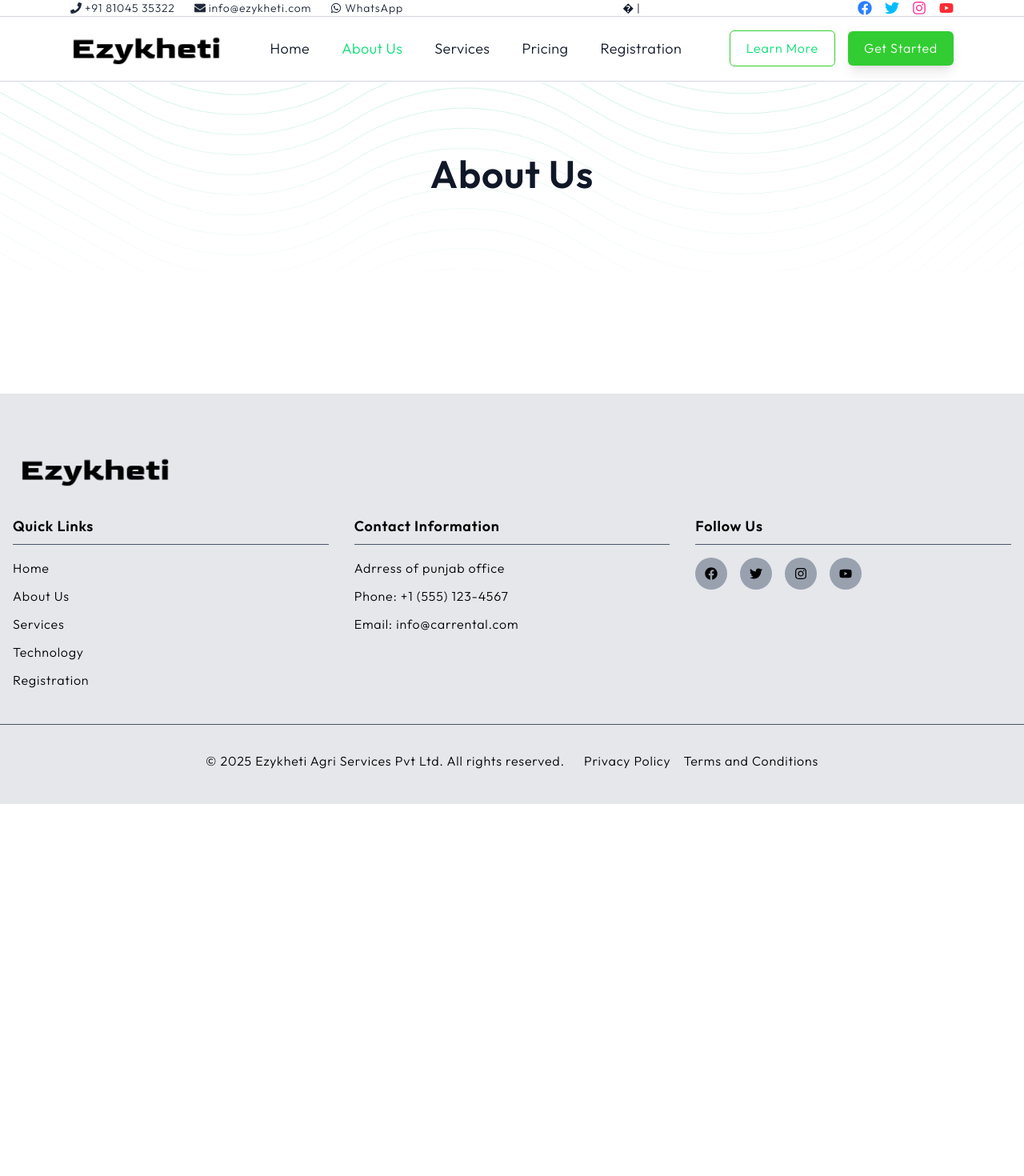
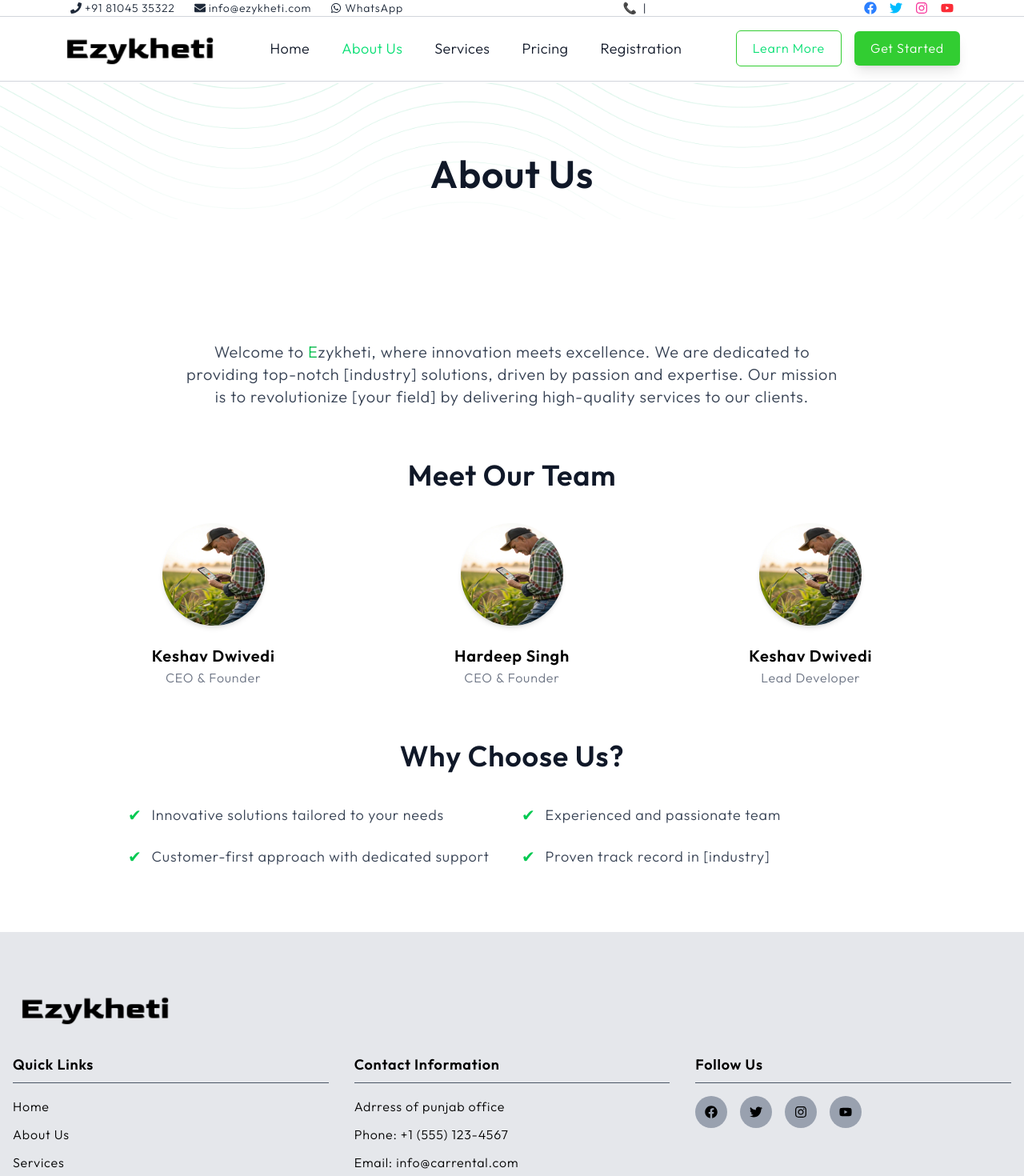
Before and after one commit to taranjitsahota/ezykheti-frontend, a React (Vite) app: page /about in a window 1280 px wide. Shown: the top 1470 px of the page at 80% size. Before the commit the page ends 1005 px from the top, so only its background shows below. Built offline with nearby package versions, Linux system fonts and the light colour scheme.

Commit message:
responsive fixed

```diff
--- a/src/components/HowItWorks.jsx
+++ b/src/components/HowItWorks.jsx
@@ -12,7 +12,7 @@ export default function HowItWorks() {
       {/* Rotating circles with dots */}
       <div className="absolute inset-0 flex items-center justify-center">
         <div className="relative w-full min-h-[500px] md:min-h-screen bg-gradient-to-br from-[#2C2F36] to-[#1E1F23] flex items-center justify-center">
-          <div className="relative w-[300px] h-[300px] md:w-[450px] md:h-[450px]">
+          <div className="relative w-[250px] h-[250px] sm:w-[300px] sm:h-[300px] md:w-[450px] md:h-[450px]">
             {/* Circles */}
             {circles.map((circle, index) => (
               <div
@@ -43,7 +43,7 @@ export default function HowItWorks() {
                 <div
                   className="w-3 h-3 bg-green-400 rounded-full absolute"
                   style={{
-                    transform: `translate(${circle.radius}px, -50%) `,
+                    transform: `translate(${circle.radius}px, -50%)`,
                   }}
                 />
               </motion.div>
@@ -51,7 +51,7 @@ export default function HowItWorks() {
 
             {/* Center text */}
             <div className="absolute inset-0 flex items-center justify-center">
-              <h2 className="text-white text-3xl font-bold text-center leading-snug">
+              <h2 className="text-white text-2xl sm:text-3xl font-bold text-center leading-snug">
                 How <br /> It Works
               </h2>
             </div>
@@ -89,7 +89,7 @@ export default function HowItWorks() {
         ].map((item, index) => (
           <div
             key={index}
-            className={`bg-gradient-to-br from-[#2C2F36] to-[#1E1F23] border border-green-500 border-opacity-80 rounded-2xl p-4 text-white shadow-md relative w-full max-w-[300px] h-36 ${item.pos}`}
+            className={`bg-gradient-to-br from-[#2C2F36] to-[#1E1F23] border border-green-500 border-opacity-80 rounded-2xl p-4 text-white shadow-md relative w-full max-w-full sm:max-w-[300px] h-36 ${item.pos}`}
           >
             <h3 className="text-lg font-semibold mb-2">{item.title}</h3>
             <p className="text-gray-300 text-sm mb-3 leading-snug">
--- a/src/components/LoopingYouTube.jsx
+++ b/src/components/LoopingYouTube.jsx
@@ -44,7 +44,6 @@ const LoopingYouTube = () => {
   };
 
   return (
-
     <div className="relative mt-10 w-screen h-[30vh] md:h-[75vh] overflow-hidden">
       <YouTube
         videoId="A-AjJYcxoYU"
@@ -54,17 +53,29 @@ const LoopingYouTube = () => {
         onReady={onPlayerReady}
         onStateChange={onPlayerStateChange}
       />
-          <div className="absolute inset-0 z-20" style={{ background: "transparent", pointerEvents: "all" }}></div>
-          {/* <div className="relative z-10 flex items-center h-full text-black text-left p-4"> */}
-          {/* <div className="p-6 rounded-xl max-w-3xl">
-            <h1 className="text-3xl md:text-4xl font-bold mb-4">
-              Ezykheti Agri Services
-            </h1>
-          </div> */}
-        {/* </div> */}
+      <div
+        className="absolute inset-0 z-20"
+        style={{ background: "transparent", pointerEvents: "all" }}
+      ></div>
     </div>
+    //   <div className="relative mt-10 w-screen overflow-hidden">
+    //   {/* Responsive aspect ratio for different screen sizes */}
+    //   <div className="relative w-full h-0 pb-[40vh] md:pb-[56.25%] lg:pb-[50vh] xl:pb-[45vh]">
+    //     <YouTube
+    //       videoId="A-AjJYcxoYU"
+    //       opts={opts}
+    //       className="absolute top-0 left-0 w-full h-full"
+    //       style={{ transform: "scale(1.5)", transformOrigin: "center" }} // Adjust zoom level if needed
+    //       onReady={onPlayerReady}
+    //       onStateChange={onPlayerStateChange}
+    //     />
+    //   </div>
+    //   <div
+    //     className="absolute inset-0 z-20"
+    //     style={{ background: "transparent", pointerEvents: "all" }}
+    //   ></div>
+    // </div>
   );
-
 };
 
 export default LoopingYouTube;
--- a/src/components/Navbar.jsx
+++ b/src/components/Navbar.jsx
@@ -92,19 +92,20 @@ const Navbar = () => {
             { icon: FaYoutube, color: "text-red-500" },
           ].map(({ icon: Icon, color }, idx) => (
             <a
-              key={idx}
-              href="#"
-              className={`${color} text-lg hover:scale-110 transition-all duration-300 ease-in-out`}
-            >
-              <Icon />
-            </a>
+  key={idx}
+  href="#"
+  className={`inline-flex ${color} text-lg hover:scale-110 transition-transform duration-300 ease-in-out`}
+>
+  <Icon className="w-4 h-4" />
+</a>
+
           ))}
         </div>
       </div>
 
       {/* Navigation Bar */}
 
-      <div className="bg-white flex justify-between items-center py-4 px-22 border-b border-gray-300">
+      <div className="bg-white flex justify-between items-center py-4 px-4 sm:px-8 md:px-12 lg:px-16 xl:px-20 border-b border-gray-300">
         {/* Logo */}
         <div
           data-aos="zoom-in"
--- a/src/components/ServiceSlider.jsx
+++ b/src/components/ServiceSlider.jsx
@@ -2,7 +2,7 @@ import React, { useRef } from "react";
 import Slider from "react-slick";
 import { ChevronLeft, ChevronRight } from "lucide-react";
 import wheat from "../assets/images/wheat.png";
-import paymentmobile from "../assets/images/paymentmobile.png";
+import paymentmobile from "../assets/images/payment.png";
 import tractorbooking from "../assets/images/tractorbooking.jpg";
 import maps from "../assets/images/map.jpg";
 
@@ -34,21 +34,38 @@ const ServiceCarousel = () => {
     dots: false,
     infinite: true,
     speed: 500,
-    slidesToShow: 3,
+    slidesToShow: 3.5, // Adjust based on required visibility
     slidesToScroll: 1,
-    arrows: false, // hide default arrows
+    centerMode: true,
+    centerPadding: "10%",  // Adjust to control how much of the next slide is visible
+    arrows: false,
+    rtl: true, // Enables right-to-left mode to shift half-slide to the left
     responsive: [
-      { breakpoint: 1024, settings: { slidesToShow: 2 } },
-      { breakpoint: 768, settings: { slidesToShow: 1 } },
+      {
+        breakpoint: 1024, // Tablets
+        settings: {
+          slidesToShow: 3,
+          centerPadding: "15%",
+        },
+      },
+      {
+        breakpoint: 768, // Mobile
+        settings: {
+          slidesToShow: 1,
+          centerPadding: "0",
+        },
+      },
     ],
-  };
+};
+
+
 
   return (
-    <div className="relative px-8 py-10 bg-gray-100">
+    <div className="relative px-4 sm:px-8 py-10 bg-gray-100">
       <Slider ref={sliderRef} {...settings}>
         {services.map((item, index) => (
-          <div key={index} className="px-4">
-            <div className="relative border border-gray-300 bg-white rounded-4xl w-84 h-94 overflow-hidden">
+          <div key={index} className="px-2 sm:px-4">
+            <div className="relative border border-gray-300 bg-white rounded-3xl w-full max-w-xs sm:max-w-sm h-80 overflow-hidden mx-auto">
               {/* Sharp base image */}
               <img
                 src={item.image}
@@ -80,7 +97,7 @@ const ServiceCarousel = () => {
       </Slider>
 
       {/* Custom bottom-right arrows */}
-      <div className="flex justify-end gap-3 mt-4 pr-10">
+      <div className="flex justify-center sm:justify-end gap-3 mt-4 pr-4 sm:pr-10">
         <button
           onClick={() => sliderRef.current.slickPrev()}
           className="bg-white border border-green-500 rounded-full p-2 hover:bg-green-500 hover:text-white transition"
--- a/src/pages/About.jsx
+++ b/src/pages/About.jsx
@@ -1,8 +1,11 @@
-import React from 'react'
-import greenlines from '../assets/images/line_vector.png'
-const about = () => {
+import React from 'react';
+import greenlines from '../assets/images/line_vector.png';
+import keshav from '../assets/images/farmer.webp';
+
+const About = () => {
   return (
     <div>
+      {/* About Us Hero Section */}
       <div className="relative flex flex-col items-center justify-center text-center mt-10 mb-10 sm:mt-14 sm:mb-14 md:mt-20 md:mb-20 lg:mt-26 lg:mb-38">
         <div
           className="h-full absolute inset-0 bg-center bg-no-repeat"
@@ -10,22 +13,81 @@ const about = () => {
             backgroundImage: `linear-gradient(to bottom, rgba(255,255,255,0.7), rgba(255,255,255,0.9)), url(${greenlines})`,
             backgroundSize: "cover",
             backgroundPosition: "center",
-                  // opacity: ,
             zIndex: -1,
           }}
         ></div>
 
-              <div data-aos="slide-up" className=" gap-4">
-                {/* Content */}
+        <div data-aos="slide-up" className="gap-4">
           <h1 className="text-4xl md:text-5xl font-bold text-gray-900 leading-snug mt-20 mb-6">
             About Us <br />
-                  <br />
           </h1>
         </div>
       </div>
 
+      {/* About Us Section */}
+      <div className="max-w-4xl mx-auto px-4 sm:px-6 lg:px-8 text-center">
+        <p className="text-gray-700 text-lg md:text-xl">
+          Welcome to <span className="bg-gradient-to-r from-green-500 to-green-600 text-transparent bg-clip-text">E</span>zykheti, where innovation meets excellence.
+          We are dedicated to providing top-notch [industry] solutions, driven by passion and expertise.
+          Our mission is to revolutionize [your field] by delivering high-quality services to our clients.
+        </p>
       </div>
-  )
-}
 
-export default about
+      {/* Team Members Section */}
+      <div className="max-w-6xl mx-auto px-4 sm:px-6 lg:px-8 mt-16">
+        <h2 className="text-3xl md:text-4xl font-bold text-center text-gray-900 mb-10">Meet Our Team</h2>
+
+        <div className="grid grid-cols-1 sm:grid-cols-2 md:grid-cols-3 gap-8">
+          {[
+            {
+              name: "Keshav Dwivedi",
+              role: "CEO & Founder",
+              image: keshav,
+            },
+            {
+              name: "Hardeep Singh",
+              role: "CEO & Founder",
+              image: keshav,
+            },
+            {
+              name: "Keshav Dwivedi",
+              role: "Lead Developer",
+              image: keshav,
+            },
+          ].map((member, index) => (
+            <div key={index} className="flex flex-col items-center text-center">
+              <img
+                src={member.image}
+                alt={member.name}
+                className="w-32 h-32 rounded-full shadow-md mb-6"
+              />
+              <h3 className="text-xl font-semibold">{member.name}</h3>
+              <p className="text-gray-500">{member.role}</p>
+            </div>
+          ))}
+        </div>
+      </div>
+
+      {/* Why Choose Us Section */}
+      <div className="max-w-5xl mx-auto px-4 sm:px-6 lg:px-8 mt-16 mb-20">
+        <h2 className="text-3xl md:text-4xl font-bold text-center text-gray-900 mb-10">Why Choose Us?</h2>
+
+        <div className="grid grid-cols-1 sm:grid-cols-2 gap-6">
+          {[
+            "Innovative solutions tailored to your needs",
+            "Experienced and passionate team",
+            "Customer-first approach with dedicated support",
+            "Proven track record in [industry]",
+          ].map((point, index) => (
+            <div key={index} className="flex items-center space-x-3">
+              <span className="text-green-500 text-xl">✔</span>
+              <p className="text-lg text-gray-700">{point}</p>
+            </div>
+          ))}
+        </div>
+      </div>
+    </div>
+  );
+};
+
+export default About;
--- a/src/pages/Home.jsx
+++ b/src/pages/Home.jsx
@@ -34,7 +34,7 @@ const Home = () => {
             backgroundImage: `linear-gradient(to bottom, rgba(255,255,255,0.7), rgba(255,255,255,0.9)), url(${greenlines})`,
             backgroundSize: "cover",
             backgroundPosition: "bottom",
-                  // opacity: ,
+            opacity: 0.6,
             zIndex: -1,
           }}
         ></div>
@@ -48,8 +48,8 @@ const Home = () => {
           </h1>
           <p className="text-md md:text-lg text-gray-700 max-w-5xl leading-relaxed mb-8 px-4">
             Ezykheti Agri Services is dedicated to transforming agriculture in
-             by empowering farmers with innovative technology and high-end
-            farm machinery. Our mission is to provide world-class solutions when
+            by empowering farmers with innovative technology and high-end farm
+            machinery. Our mission is to provide world-class solutions when
             finding farm labour is getting harder, hence enhance yields while
             promoting sustainable practices. We recognized the challenges faced
             by farmers and developed a state-of-the-art mobile app for easy
@@ -65,7 +65,6 @@ const Home = () => {
           >
             Register Now
           </button>
-
         </div>
       </div>
       {/* Cards section below the video */}
@@ -130,16 +129,16 @@ const Home = () => {
       <Testimonials />
 
       <div
-        className="w-full flex flex-col items-center justify-center px-10 py-16 bg-no-repeat"
+        className="w-full flex flex-col items-center justify-center px-6 sm:px-10 py-16 bg-no-repeat"
         style={{
           backgroundImage: `url(${tractorcards})`,
-          backgroundSize: "100%", // Slight zoom for fullness
-          backgroundPosition: "center 100%", // Pulls more of the lower part of the image
-          height: "700px",
+          backgroundSize: "cover",
+          backgroundPosition: "center top 100%", // Moves image up slightly, cropping top
+          minHeight: "700px", // Ensures proper height for smaller screens
         }}
       >
-        <div data-aos="fade-up" className="mt-10 py-10">
-          <h1 className="text-5xl text-white font-extrabold text-center -mt-28 mb-10 tracking-wide drop-shadow-2xl underline decoration-4 px-6 py-2 rounded-xl backdrop-blur-xl bg-[#2C2C2C]/80 w-fit mx-auto">
+        <div data-aos="fade-up" className="mt-10 py-6 md:py-10">
+          <h1 className="text-4xl md:text-5xl text-white font-extrabold text-center -mt-20 md:-mt-28 mb-6 md:mb-10 tracking-wide drop-shadow-2xl underline decoration-4 px-4 py-2 rounded-xl backdrop-blur-xl bg-[#2C2C2C]/80 w-fit mx-auto">
             Why Choose{" "}
             <span className="bg-gradient-to-r from-green-500 to-green-600 text-transparent bg-clip-text">
               E
@@ -150,7 +149,7 @@ const Home = () => {
 
         <div
           data-aos="fade-up"
-          className="grid grid-cols-1 md:grid-cols-5 gap-6 w-full px-10"
+          className="grid grid-cols-1 sm:grid-cols-2 md:grid-cols-3 lg:grid-cols-5 gap-6 w-full max-w-screen-xl px-4 sm:px-10"
         >
           {[
             {
@@ -163,7 +162,7 @@ const Home = () => {
             },
             {
               title: "Designed for Farmers",
-              desc: "Specifically tailored to the needs of  farmers.",
+              desc: "Specifically tailored to the needs of farmers.",
             },
             {
               title: "Flexible Plans",
```
Also changed, not shown: src/pages/Service.jsx (+1 -35 lines), src/assets/images/payment.png (added). Lines whose indentation alone changed are shown as unchanged.
